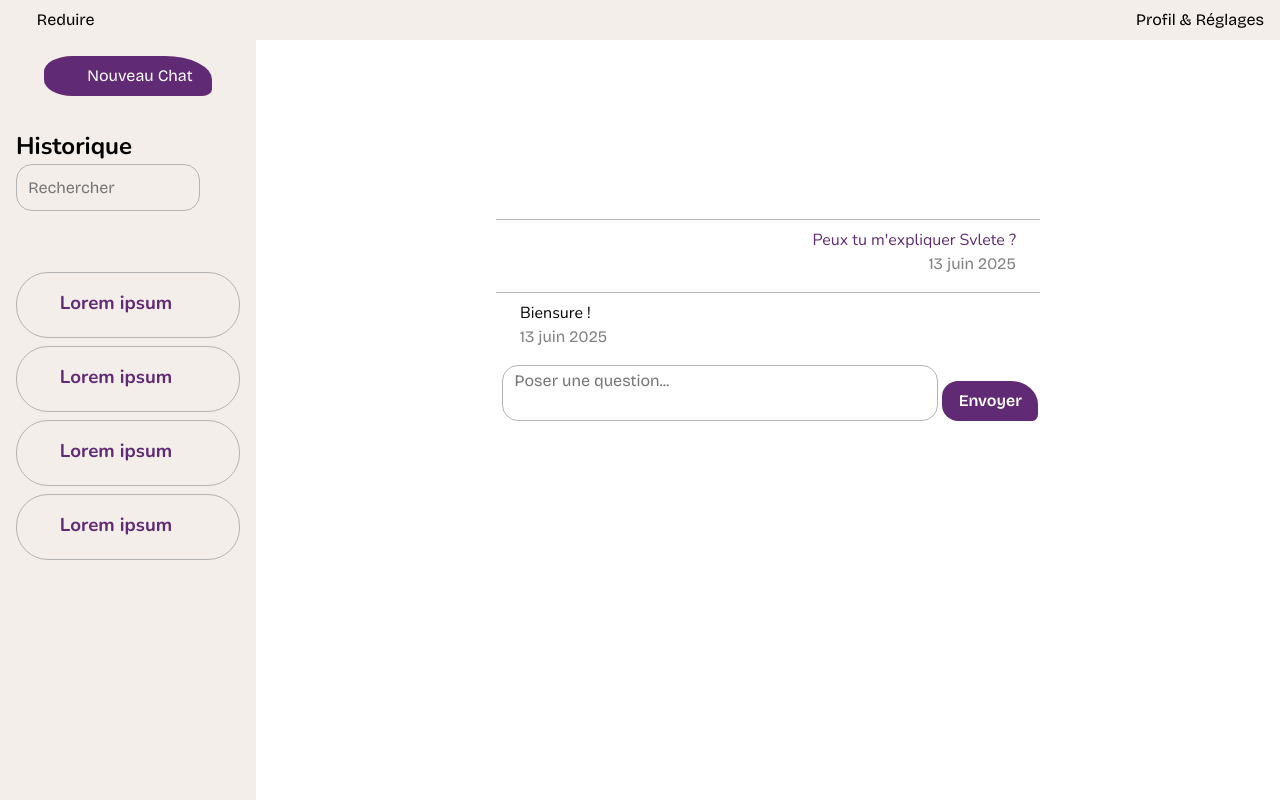
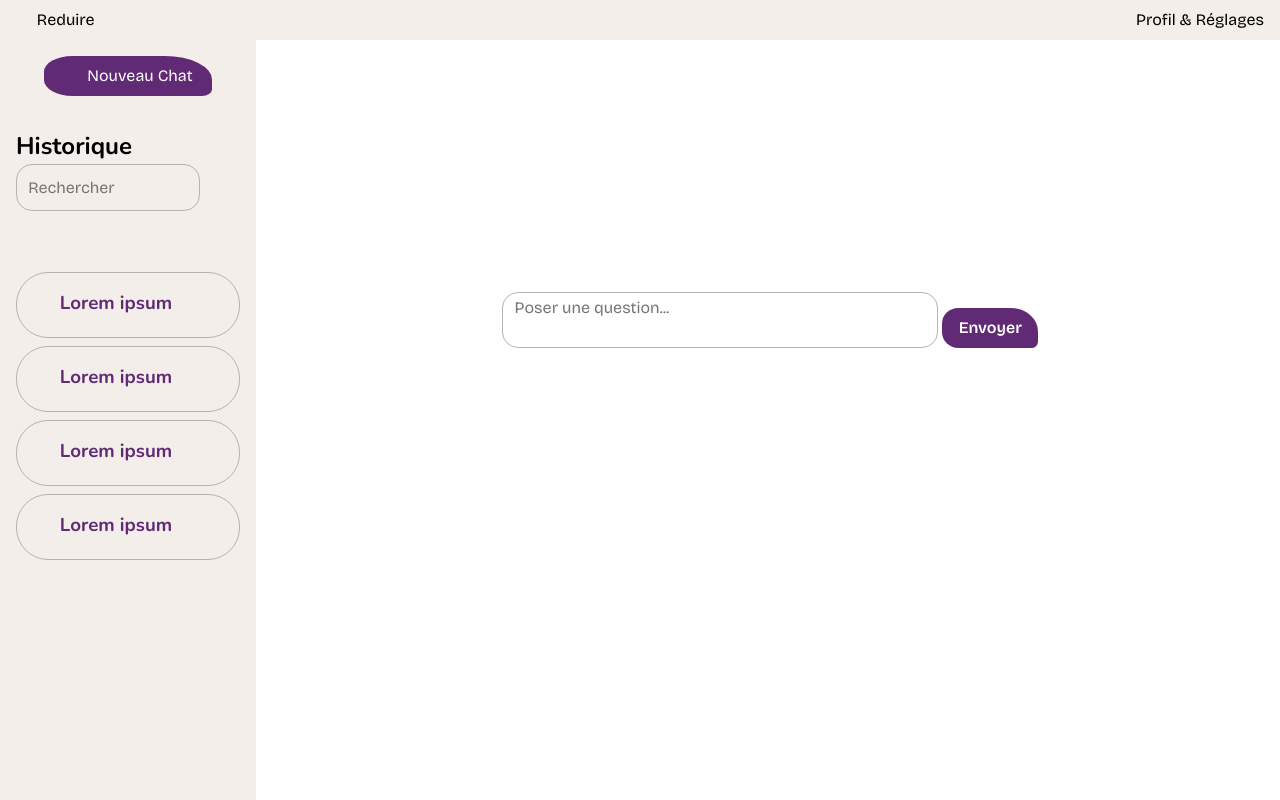
Before and after one commit to accolette/challenge-Semaine7-FrontEnd-ochatAI, a Svelte app in the folder ochatAi/: page / in a window 1280 px wide. Shown: the top 800 px of the page. Built offline with nearby package versions, Linux system fonts and the light colour scheme; some icons are missing.

Commit message:
etape 3 ok mais a cleaner sur le systeme de tableau

```diff
--- a/ochatAi/src/App.svelte
+++ b/ochatAi/src/App.svelte
@@ -8,8 +8,8 @@
 
   // VARIABLES
   let userPrompt = $state("");
-  const userHistoryPrompt = [];
-  const aiHistoryPrompt = [];
+  let userHistoryPrompt = $state([]);
+  let aiHistoryPrompt = $state([]);
 
   // ENVOI DES PROMPT
   const handleSentPrompt = async () => {
@@ -77,7 +77,16 @@
   </form> -->
 
   <section class="chat-section">
-    <article class="user-msg">
+    {#each userHistoryPrompt as user, index}
+      <article class="user-msg">
+        <p>{user}</p>
+      </article>
+      <article class="ai-msg">
+        <p>{aiHistoryPrompt[index]}</p>
+      </article>
+    {/each}
+
+    <!-- <article class="user-msg">
       <p>Peux tu m'expliquer Svlete ?</p>
       <time datetime="2025-06-13">13 juin 2025 </time>
     </article>
@@ -85,7 +94,7 @@
     <article class="ai-msg">
       <p>Biensure !</p>
       <time datetime="2025-06-13">13 juin 2025 </time>
-    </article>
+    </article> -->
 
     <section class="promt-section">
       <form action="">
```
Also changed, not shown: 1 other file (tests, documents, lock files or other folders).
